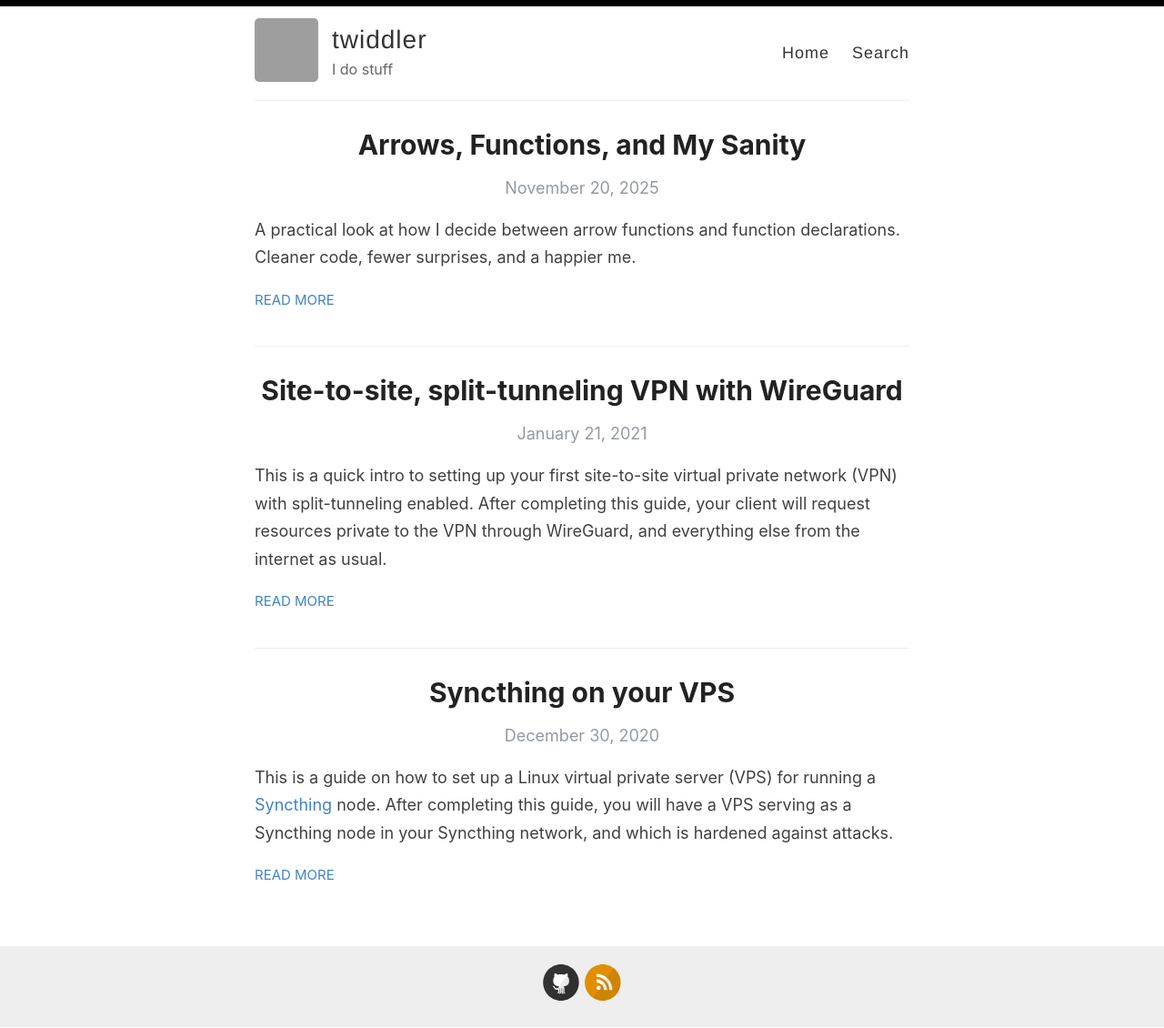
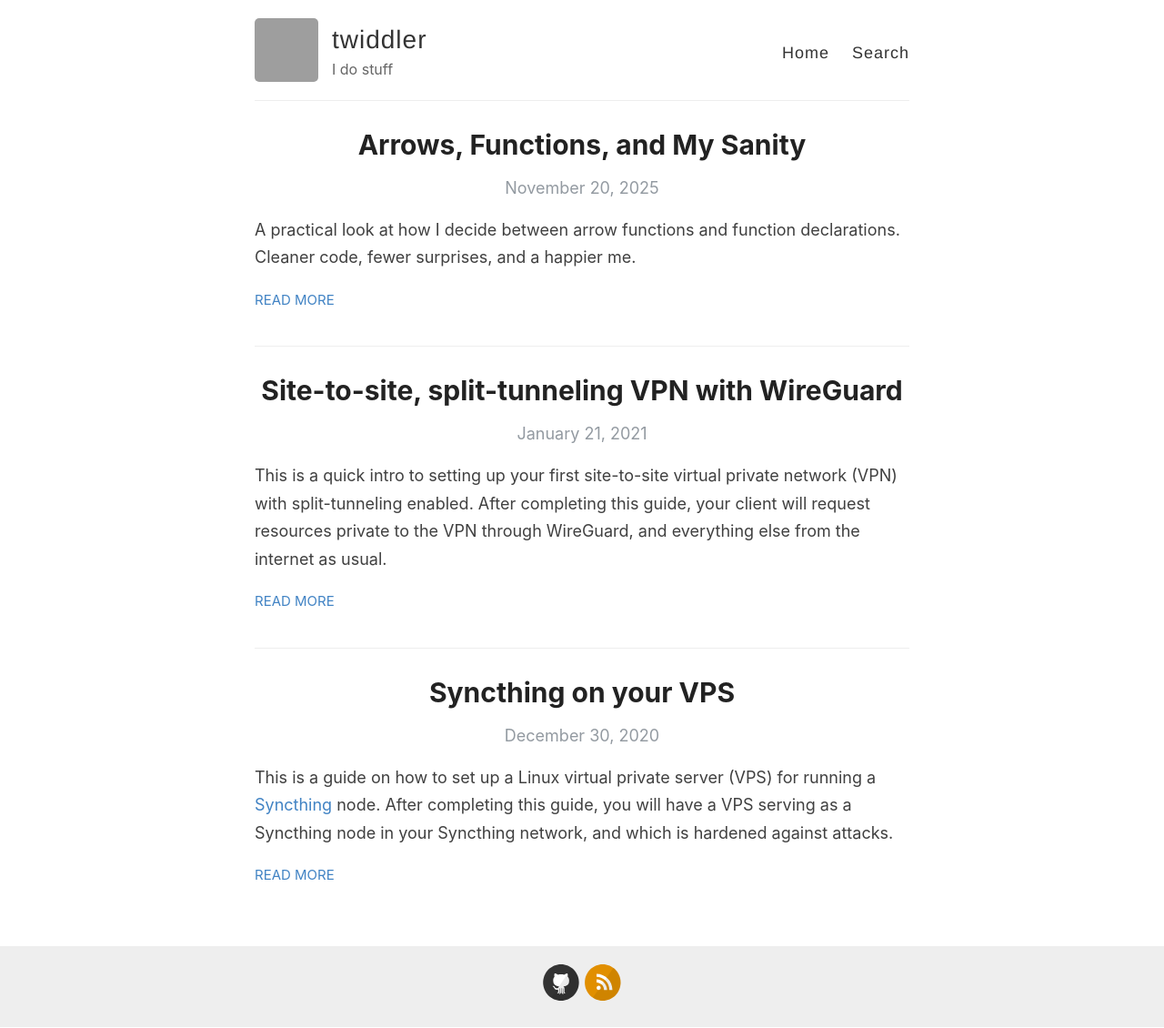
Before and after one commit to twiddler/twiddler.github.io, a Jekyll site: the page built from index.html, in a window 1280 px wide. Shown: the whole page at 91% size. Built offline with Jekyll 4.4.1, drawn with Linux system fonts in a browser that asks for light colours; the list of posts is cut into pages by our own code; grey boxes are pictures that could not be loaded.

Commit message:
remove top bar

```diff
--- a/_layouts/default.html
+++ b/_layouts/default.html
@@ -35,7 +35,6 @@
   </head>
 
   <body>
-    <div id="bar"></div>
     <div class="wrapper-container">
       <div class="wrapper-masthead">
         <div class="container">
```
